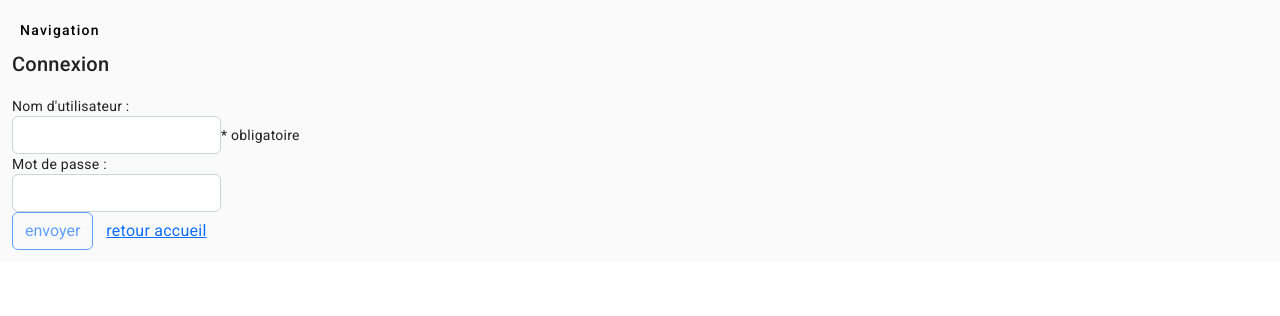
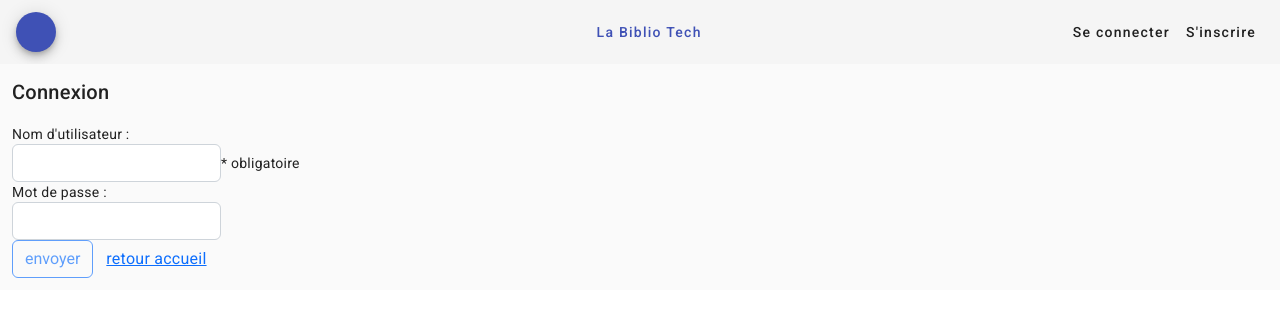
Before and after one commit to Francois-Thiebert/BibliothequeAngular, an Angular app in the folder projetBibliothequeAngular/: page /login in a window 1280 px wide. Shown: the top 316 px of the page. Built offline with nearby package versions, Linux system fonts and the light colour scheme.

Commit message:
Modification de la barre de nav en bandeau de haut de page

```diff
--- a/projetBibliothequeAngular/angular.json
+++ b/projetBibliothequeAngular/angular.json
@@ -92,6 +92,7 @@
               "src/assets"
             ],
             "styles": [
+              "node_modules/material-design-icons/iconfont/material-icons.css",
               "@angular/material/prebuilt-themes/indigo-pink.css",
               "src/styles.css"
             ],
--- a/projetBibliothequeAngular/src/app/app.component.css
+++ b/projetBibliothequeAngular/src/app/app.component.css
@@ -14,3 +14,11 @@ mat-drawer-content {
 mat-drawer {
   background-color: white;
 }
+
+#span-toolbar {
+  flex: 2 2 auto;
+}
+
+#mini-span {
+  flex: 3 3 auto;
+}
--- a/projetBibliothequeAngular/src/app/app.component.html
+++ b/projetBibliothequeAngular/src/app/app.component.html
@@ -1,3 +1,19 @@
+<mat-toolbar>
+  <button mat-mini-fab color="primary" (click)="drawer.toggle()">
+  </button>
+
+  <span id="mini-span"></span>
+  <a mat-button color="primary" routerLink="/home">La Biblio Tech</a>
+  <span id="span-toolbar"></span>
+
+
+  <a mat-button color="secondary" routerLink="/login">
+    Se connecter</a>
+
+    <a mat-button color="secondary" routerLink="/inscription">
+      S'inscrire</a>
+</mat-toolbar>
+
 <mat-drawer-container class="example-container">
   <mat-drawer #drawer class="example-sidenav" mode="side">
     <div>
@@ -5,11 +21,6 @@
     </div>
   </mat-drawer>
   <mat-drawer-content>
-    <div class="example-sidenav-content">
-      <button mat-button (click)="drawer.toggle()">
-        Navigation
-      </button>
-    </div>
     <router-outlet></router-outlet>
 
   </mat-drawer-content>
--- a/projetBibliothequeAngular/src/app/app.module.ts
+++ b/projetBibliothequeAngular/src/app/app.module.ts
@@ -36,6 +36,7 @@ import {MatDividerModule} from '@angular/material/divider';
 import {MatIconModule} from '@angular/material/icon';
 import {MatCardModule} from '@angular/material/card';
 import {MatExpansionModule} from '@angular/material/expansion';
+import {MatToolbarModule} from '@angular/material/toolbar';
 import { FicheComponent } from './components/livre/fiche/fiche.component';
 
 
@@ -79,7 +80,8 @@ import { FicheComponent } from './components/livre/fiche/fiche.component';
     MatDividerModule,
     MatIconModule,
     MatCardModule,
-	  MatExpansionModule,
+    MatExpansionModule,
+    MatToolbarModule,
   ],
   providers: [
     { provide: HTTP_INTERCEPTORS, useClass: AuthInterceptor, multi: true },
--- a/projetBibliothequeAngular/src/index.html
+++ b/projetBibliothequeAngular/src/index.html
@@ -7,8 +7,9 @@
   <meta name="viewport" content="width=device-width, initial-scale=1">
   <link rel="icon" type="image/x-icon" href="favicon.ico">
   <link rel="preconnect" href="https://fonts.gstatic.com">
+  <link href="https://fonts.googleapis.com/icon?family=Material+Icons" rel="stylesheet">
   <link href="https://fonts.googleapis.com/css2?family=Roboto:wght@300;400;500&display=swap" rel="stylesheet">
-  <link href="https://fonts.googleapis.com/icon?family=Material+Icons" rel="stylesheet">
+
 </head>
 <body class="mat-typography">
   <app-root></app-root>
--- a/projetBibliothequeAngular/src/styles.css
+++ b/projetBibliothequeAngular/src/styles.css
@@ -1 +1,2 @@
 /* You can add global styles to this file, and also import other style files */
+@import 'https://fonts.googleapis.com/icon?family=Material+Icons';
```
